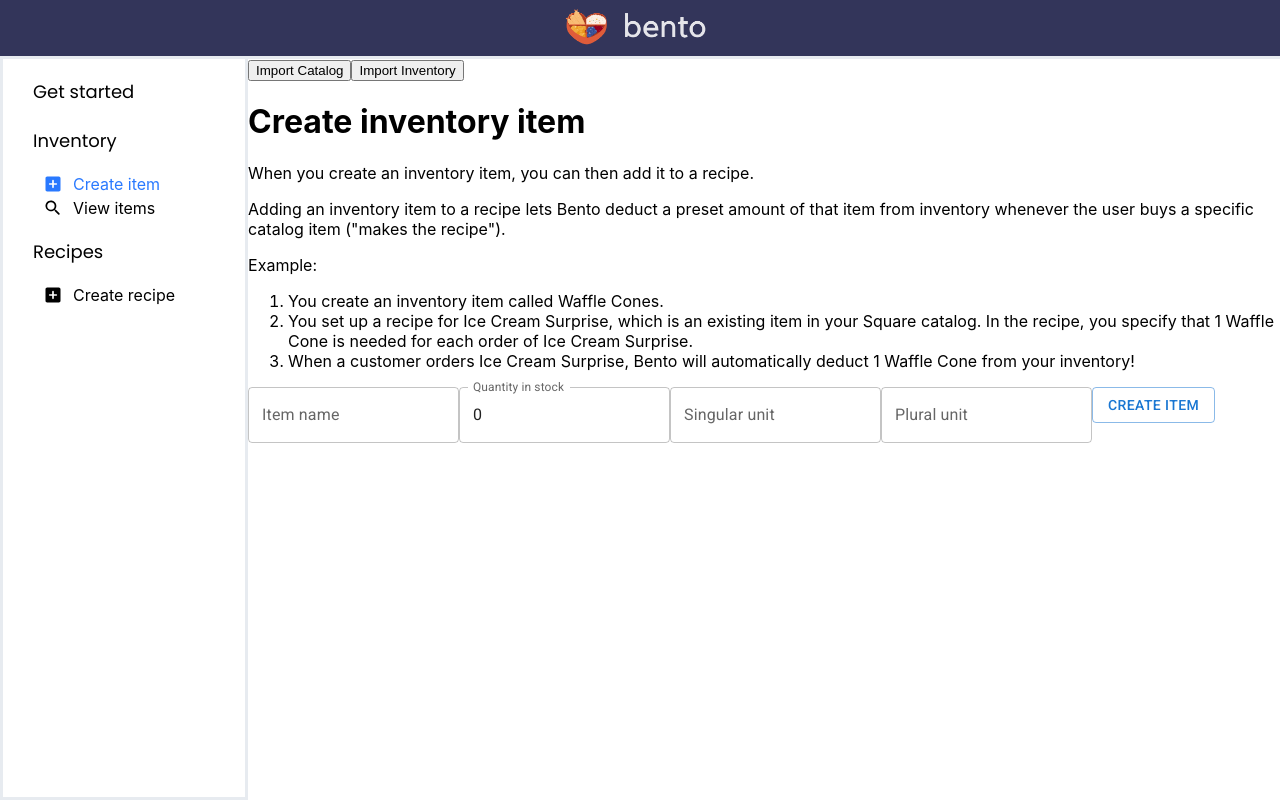
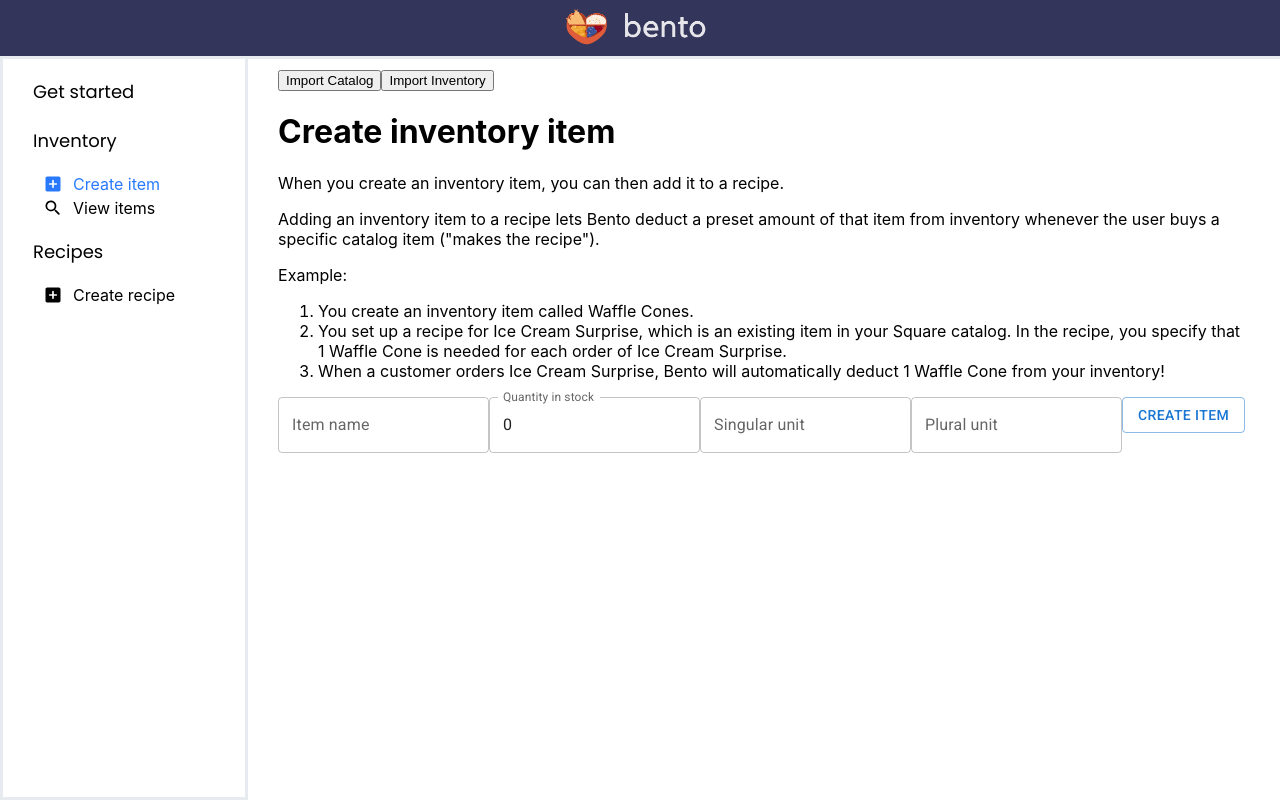
Before and after one commit to onmyraedar/square-unboxed-2022, a React (Create React App) app in the folder client/: page /inventory/create in a window 1280 px wide. Built offline with nearby package versions, Linux system fonts and the light colour scheme.

Commit message:
Refresh inventory after user creates item

```diff
--- a/client/src/App.css
+++ b/client/src/App.css
@@ -8,3 +8,9 @@
   flex: 1 1 auto;
   display: flex;
 }
+
+.App-content {
+  padding-top: 10px;
+  padding-left: 30px;
+  padding-right: 30px;
+}
--- a/client/src/App.js
+++ b/client/src/App.js
@@ -55,7 +55,7 @@ function App() {
           <button onClick={importInventory}>Import Inventory</button>
           <Routes>
             <Route path="/recipe/create" element={<CreateRecipeForm catalog={catalog} inventory={inventory} />} />
-            <Route path="/inventory/create" element={<CreateInventoryItemForm />} />
+            <Route path="/inventory/create" element={<CreateInventoryItemForm importInventory={importInventory}/>} />
             <Route path="/inventory/list" element={<InventoryList inventory={inventory}/>} />
           </Routes>
         </div>
--- a/client/src/components/CreateInventoryItemForm.js
+++ b/client/src/components/CreateInventoryItemForm.js
@@ -3,7 +3,9 @@ import Button from '@mui/material/Button';
 import TextField from '@mui/material/TextField';
 import { useNavigate } from "react-router-dom";
 
-function CreateInventoryItemForm() {
+function CreateInventoryItemForm(props) {
+  const { importInventory } = props;
+
   const [inventoryItem, setInventoryItem] = useState({
     name: "",
     quantity_in_stock: 0,
@@ -35,6 +37,7 @@ function CreateInventoryItemForm() {
         body: JSON.stringify(inventoryItemData)
       });
       console.log("Request successful!");
+      importInventory();
       navigate("/inventory/list");
     } catch (error) {
       console.log(error);
```
